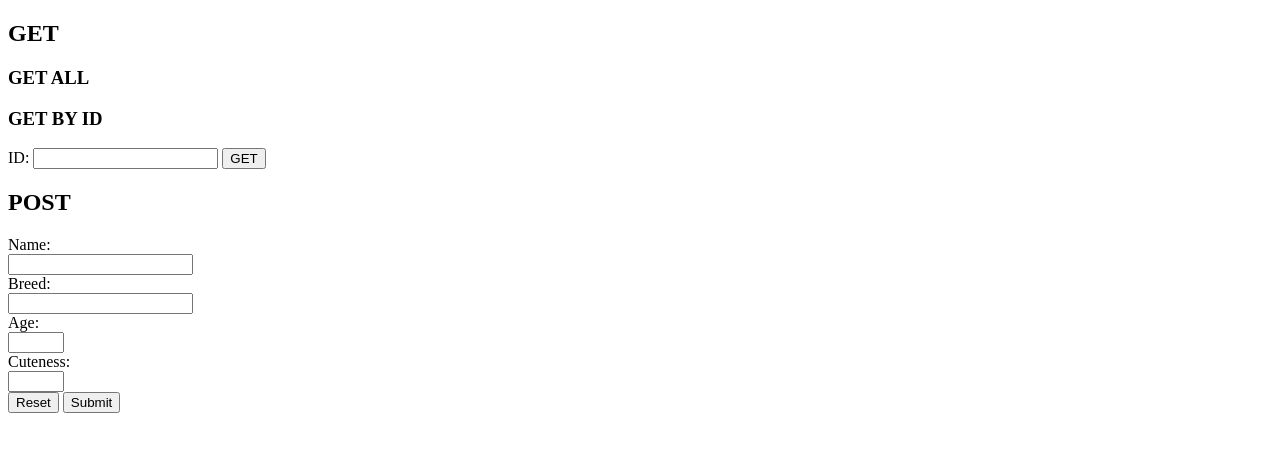
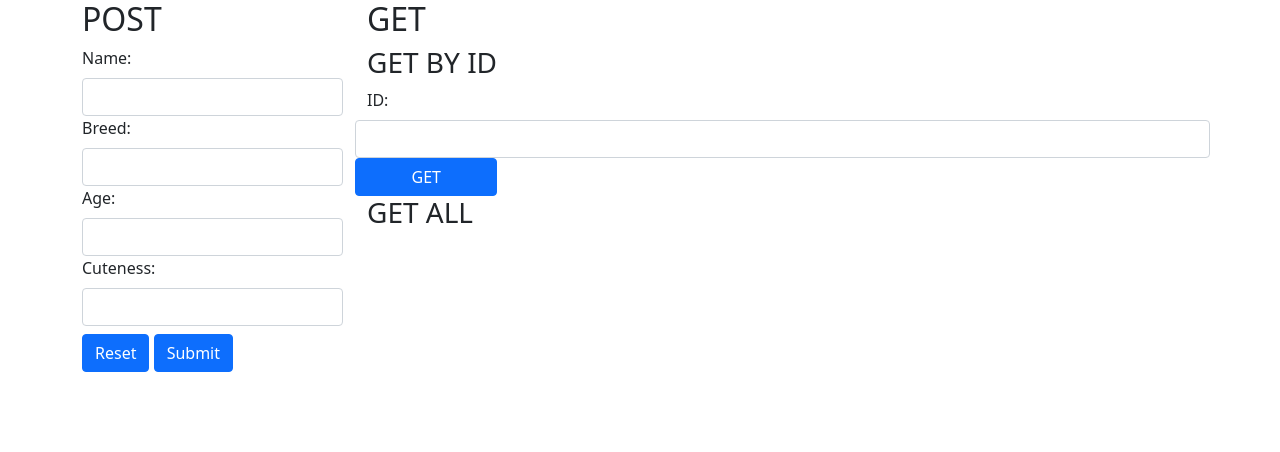
Before and after one commit to JHarry444/BAE12-FE, a plain HTML site: page 12-HTTP-Requests/index.html in a window 1280 px wide. Drawn offline with nearby package versions, Linux system fonts and the light colour scheme; no server answers.

Commit message:
added bootstrap example

```diff
--- a/12-HTTP-Requests/index.html
+++ b/12-HTTP-Requests/index.html
@@ -9,47 +9,50 @@
     <script src="https://cdnjs.cloudflare.com/ajax/libs/axios/0.21.1/axios.min.js"
         integrity="sha512-bZS47S7sPOxkjU/4Bt0zrhEtWx0y0CRkhEp8IckzK+ltifIIE9EMIMTuT/mEzoIMewUINruDBIR/jJnbguonqQ=="
         crossorigin="anonymous" referrerpolicy="no-referrer"></script>
-        <style>
-            form > input {
-                display: block;
-            }
-        </style>
+    <link href="https://cdn.jsdelivr.net/npm/bootstrap@5.0.2/dist/css/bootstrap.min.css" rel="stylesheet"
+        integrity="sha384-EVSTQN3/azprG1Anm3QDgpJLIm9Nao0Yz1ztcQTwFspd3yD65VohhpuuCOmLASjC" crossorigin="anonymous">
+    <style>
+        form>input {
+            display: block;
+        }
+    </style>
 </head>
 
-<body>
-    <main>
-        <section>
+<body class="container">
+    <main class="row">
+        <section id="postSection" class="col-3">
+            <h2>POST</h2>
+            <form>
+                <label for="kittenName" class="form-label">Name:</label>
+                <input type="text" id="kittenName" name="name" class="form-control" required>
+                <label for="kittenBreed" class="form-label">Breed:</label>
+                <input type="text" id="kittenBreed" name="breed" class="form-control" required>
+                <label for="kittenAge" class="form-label">Age:</label>
+                <input type="number" id="kittenAge" name="age" class="form-control" required min="1" max="25">
+                <label for="kittenCute" class="form-label">Cuteness:</label>
+                <input type="number" id="kittenCute" name="cuteness" class="form-control mb-2" required min="1"
+                    max="25">
+                <button type="reset" class="btn btn-primary">Reset</button>
+                <button type="submit" class="btn btn-primary">Submit</button>
+            </form>
+        </section>
+        <section class="col-9">
             <h2>GET</h2>
+            <section id="getByIdSection">
+                <h3>GET BY ID</h3>
+                <label for="kittenId" class="form-label">ID:</label>
+                <div class="row">
+                    <input type="number" name="kittenId" id="kittenId" class="form-control col-10" min="1">
+                    <button class="btn btn-primary col-2">GET</button>
+                </div>
+                <div id="getByIdOutput">
+                </div>
+            </section>
             <section id="getAllSection">
                 <h3>GET ALL</h3>
-                <div id="getAllOutput">
-
+                <div id="getAllOutput" class="card-group row row-cols-3 g-4">
                 </div>
             </section>
-            <section id="getByIdSection">
-                <h3>GET BY ID</h3>
-                <label for="kittenId">ID:</label>
-                <input type="number" name="kittenId" id="kittenId" min="1">
-                <button>GET</button>
-                <div id="getByIdOutput">
-
-                </div>
-            </section>
-        </section>
-        <section id="postSection">
-            <h2>POST</h2>
-            <form>
-                <label for="kittenName">Name:</label>
-                <input type="text" id="kittenName" name="name" required>
-                <label for="kittenBreed">Breed:</label>
-                <input type="text" id="kittenBreed" name="breed" required>
-                <label for="kittenAge">Age:</label>
-                <input type="number" id="kittenAge" name="age" required min="1" max="25">
-                <label for="kittenCute">Cuteness:</label>
-                <input type="number" id="kittenCute" name="cuteness" required min="1" max="25">
-                <button type="reset">Reset</button>
-                <button type="submit">Submit</button>
-            </form>
         </section>
     </main>
     <script src="./js/index.js"></script>
--- a/12-HTTP-Requests/js/index.js
+++ b/12-HTTP-Requests/js/index.js
@@ -29,32 +29,47 @@ const getAllKittens = () => {
 }
 
 const renderKitten = (kitten, outputDiv) => {
+    const kittenColumn = document.createElement('div');
+    kittenColumn.classList.add("col");
+
+    const kittenCard = document.createElement('div');
+    kittenCard.classList.add("card");
+    kittenColumn.appendChild(kittenCard);
+
     const newKitten = document.createElement('div');
+    newKitten.classList.add("card-body");
 
     const kittenName = document.createElement("h3");
     kittenName.innerText = kitten.name;
+    kittenName.classList.add("card-title");
     newKitten.appendChild(kittenName);
+
 
     const kittenAge = document.createElement("p");
     kittenAge.innerText = `Age: ${kitten.age}`;
+    kittenAge.classList.add("card-text");
     newKitten.appendChild(kittenAge);
 
     const kittenBreed = document.createElement("p");
     kittenBreed.innerText = `Breed: ${kitten.breed}`;
+    kittenBreed.classList.add("card-text");
     newKitten.appendChild(kittenBreed);
 
     const kittenCuteness = document.createElement("p");
     kittenCuteness.innerText = `Cuteness: ${kitten.cuteness}`;
+    kittenCuteness.classList.add("card-text");
     newKitten.appendChild(kittenCuteness);
 
     const deleteButton = document.createElement('button');
     deleteButton.innerText = "DELETE";
-
+    deleteButton.classList.add("btn", "btn-primary");
     deleteButton.addEventListener('click', () => deleteKitten(kitten.id));
 
     newKitten.appendChild(deleteButton);
 
-    outputDiv.appendChild(newKitten);
+    kittenCard.appendChild(newKitten);
+
+    outputDiv.appendChild(kittenColumn);
 }
 
 const deleteKitten = id => {
@@ -78,9 +93,6 @@ document.querySelector("section#getByIdSection > button").addEventListener('clic
 
 document.querySelector("section#postSection > form").addEventListener('submit', (e) => {
     e.preventDefault(); // stops the form submitting in the default way
-
-    console.log("THIS: ", this);
-    console.log("BREED: ", this.breed);
 
     const form = e.target;
 
```
